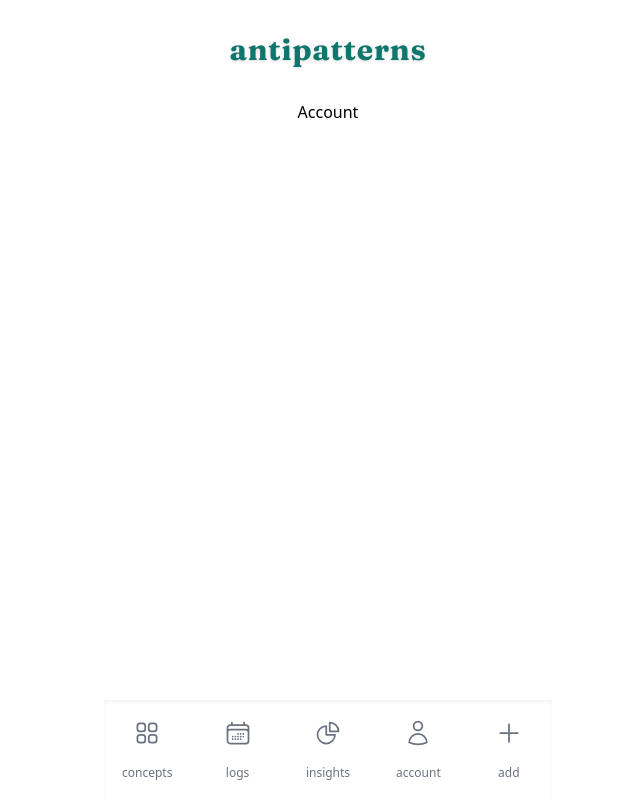
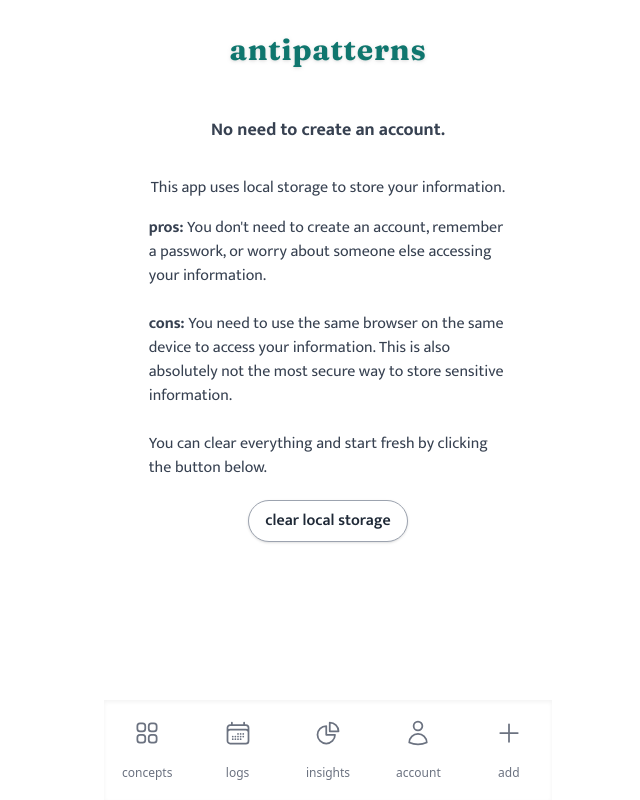
Before and after one commit to josephrmartinez/reactionsjournal, a React (Vite) app: page /reactionsjournal/account in a window 1280 px wide. Shown: the whole page, without its empty margins (312-952 px from the left). Built offline with nearby package versions, Linux system fonts and the light colour scheme.

Commit message:
Update pages with placeholder text in areas needing development.

```diff
--- a/index.html
+++ b/index.html
@@ -4,7 +4,7 @@
     <meta charset="UTF-8" />
     <link rel="icon" type="image/svg+xml" href="/vite.svg" />
     <meta name="viewport" content="width=device-width, initial-scale=1.0" />
-    <title>Vite + React</title>
+    <title>reactions journal</title>
   </head>
   <body>
     <div id="root"></div>
--- a/src/index.css
+++ b/src/index.css
@@ -64,8 +64,7 @@ body{
     border-radius: 5px;
 }
 
-input:not([type="radio"]):not([type="checkbox"]),
-button {
+input:not([type="radio"]):not([type="checkbox"]){
     appearance: none;
     border: none;
     outline: none;
--- a/src/routes/account.jsx
+++ b/src/routes/account.jsx
@@ -1,5 +1,14 @@
 export default function Account() {
     return (
-        <div>Account</div>
+        <div className="font-mukta flex flex-col items-center w-4/5 text-gray-700">
+            <div className="text text-lg font-bold my-4">No need to create an account.</div>
+            <div className="my-4">This app uses local storage to store your information.</div>
+            <div><span className="font-bold">pros: </span>You don't need to create an account, remember a passwork, or worry about someone else accessing your information.</div>
+            <br></br>
+            <div><span className="font-bold">cons: </span>You need to use the same browser on the same device to access your information. This is also absolutely not the most secure way to store sensitive information.</div>
+            <br></br>
+            <div>You can clear everything and start fresh by clicking the button below.</div>
+            <button className="bg-white hover:bg-gray-100 active:bg-gray-200 text-gray-800 font-semibold py-2 px-4 border border-gray-400 rounded-full shadow my-5">clear local storage</button>
+        </div>
     )
 }
--- a/src/routes/insights.jsx
+++ b/src/routes/insights.jsx
@@ -1,5 +1,7 @@
 export default function Insights() {
     return (
-        <div>Add five or more entries to see insights.</div>
+        <div className="font-mukta flex flex-col items-center w-4/5 text-gray-700">
+            <div className="text text-lg font-bold text-center my-4">Add five entries to start seeing insights on common reactions and communication patterns.</div>
+        </div>
     )
 }
--- a/src/routes/logs.jsx
+++ b/src/routes/logs.jsx
@@ -1,5 +1,5 @@
 export default function Logs() {
     return (
-        <div>Logs</div>
+        <img src="src/assets/logs demo.png"/>
     )
 }
```
Also changed, not shown: src/assets/logs demo.png (added).
